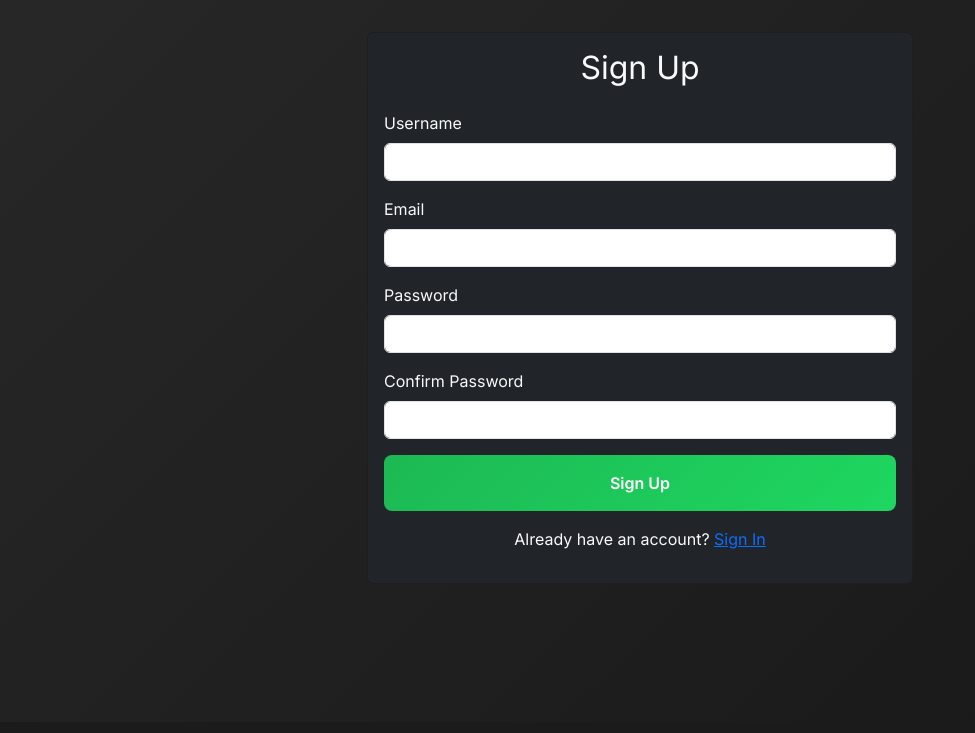
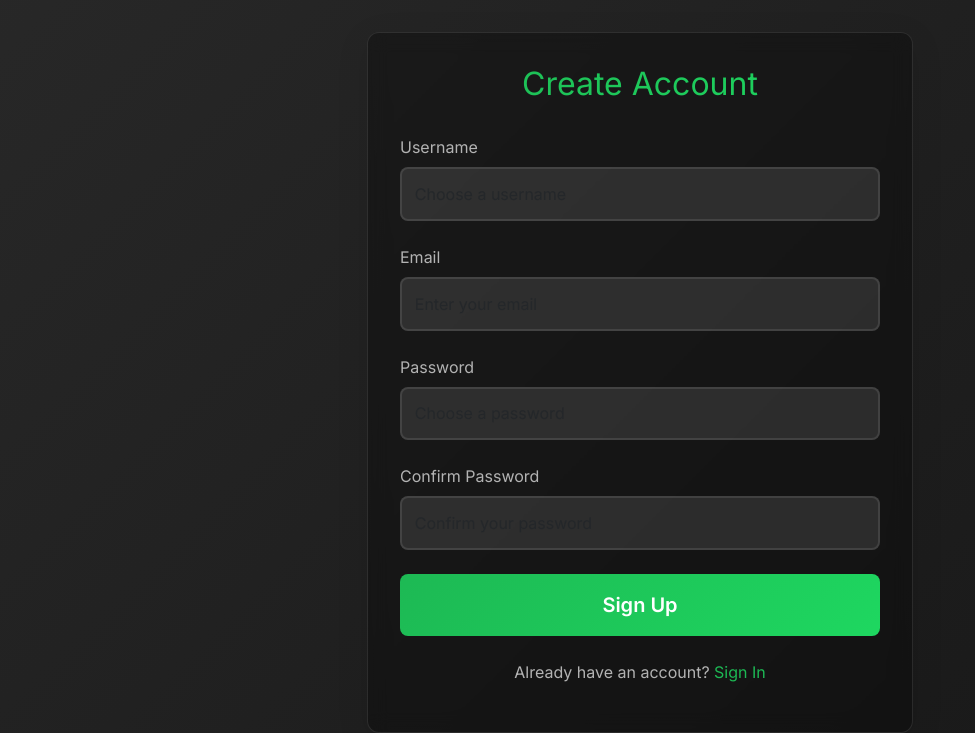
Before and after one commit to Ber906/spodown, a Flask app: page /signup in a window 1280 px wide. Shown: the part 78-811 px from the top of the page, without its empty margins (0-975 px from the left). Before the commit the page ends 661 px from the top, so only its background shows below. Run offline with Flask 3, Linux system fonts and the light colour scheme; some libraries are stand-ins or nearby versions.

Commit message:
Enhance design of main, sign-in, and sign-up pages; add styling for authentication pages.
Replit-Commit-Author: Agent
Replit-Commit-Session-Id: ed5a4378-1d35-4e0a-a8e6-a8da24c32c69
Replit-Commit-Screenshot-Url: https://storage.googleapis.com/screenshot-production-us-central1/2137c201-6830-4c91-9871-d430be0187df/d0fa71d6-0792-4940-9575-d9e1b6f5cdb2.jpg

```diff
--- a/static/css/style.css
+++ b/static/css/style.css
@@ -189,9 +189,9 @@ body {
 }
 
 .output-text {
-    color: var(--text-secondary);
     font-family: 'Fira Code', monospace;
     font-size: 0.9rem;
+    color: var(--text-secondary);
     white-space: pre-wrap;
     max-height: 300px;
     overflow-y: auto;
@@ -201,6 +201,7 @@ body {
 .alert {
     border-radius: 8px;
     border: none;
+    margin-bottom: 1rem;
 }
 
 .alert-success {
@@ -251,3 +252,60 @@ body {
 .downloading {
     animation: pulse 2s infinite;
 }
+
+/* Auth pages styling */
+.auth-card {
+    background: rgba(0, 0, 0, 0.3);
+    border-radius: 12px;
+    padding: 2rem;
+    box-shadow: 0 8px 32px rgba(0, 0, 0, 0.1);
+    backdrop-filter: blur(10px);
+    border: 1px solid rgba(255, 255, 255, 0.1);
+}
+
+.auth-card h2 {
+    text-align: center;
+    font-size: 2rem;
+    margin-bottom: 2rem;
+    background: var(--primary-gradient);
+    -webkit-background-clip: text;
+    -webkit-text-fill-color: transparent;
+}
+
+.form-control {
+    background: rgba(255, 255, 255, 0.1);
+    border: 2px solid rgba(255, 255, 255, 0.1);
+    color: var(--text-primary);
+    padding: 0.8rem;
+    border-radius: 8px;
+    transition: all 0.3s ease;
+}
+
+.form-control:focus {
+    background: rgba(255, 255, 255, 0.15);
+    border-color: var(--spotify-green);
+    box-shadow: 0 0 0 2px rgba(29, 185, 84, 0.2);
+    color: var(--text-primary);
+}
+
+.form-label {
+    color: var(--text-secondary);
+    font-weight: 500;
+    margin-bottom: 0.5rem;
+}
+
+.auth-footer {
+    text-align: center;
+    margin-top: 1.5rem;
+    color: var(--text-secondary);
+}
+
+.auth-footer a {
+    color: var(--spotify-green);
+    text-decoration: none;
+    transition: color 0.3s ease;
+}
+
+.auth-footer a:hover {
+    color: #1ED760;
+}
--- a/templates/auth/signup.html
+++ b/templates/auth/signup.html
@@ -3,46 +3,44 @@
 {% block content %}
 <div class="row justify-content-center">
     <div class="col-md-6">
-        <div class="card bg-dark text-light">
-            <div class="card-body">
-                <h2 class="text-center mb-4">Sign Up</h2>
+        <div class="auth-card">
+            <h2>Create Account</h2>
             <form method="POST">
                 {{ form.hidden_tag() }}
-                    <div class="mb-3">
+                <div class="mb-4">
                     {{ form.username.label(class="form-label") }}
-                        {{ form.username(class="form-control") }}
+                    {{ form.username(class="form-control", placeholder="Choose a username") }}
                     {% for error in form.username.errors %}
                         <span class="text-danger">{{ error }}</span>
                     {% endfor %}
                 </div>
-                    <div class="mb-3">
+                <div class="mb-4">
                     {{ form.email.label(class="form-label") }}
-                        {{ form.email(class="form-control") }}
+                    {{ form.email(class="form-control", placeholder="Enter your email") }}
                     {% for error in form.email.errors %}
                         <span class="text-danger">{{ error }}</span>
                     {% endfor %}
                 </div>
-                    <div class="mb-3">
+                <div class="mb-4">
                     {{ form.password.label(class="form-label") }}
-                        {{ form.password(class="form-control") }}
+                    {{ form.password(class="form-control", placeholder="Choose a password") }}
                     {% for error in form.password.errors %}
                         <span class="text-danger">{{ error }}</span>
                     {% endfor %}
                 </div>
-                    <div class="mb-3">
+                <div class="mb-4">
                     {{ form.confirm_password.label(class="form-label") }}
-                        {{ form.confirm_password(class="form-control") }}
+                    {{ form.confirm_password(class="form-control", placeholder="Confirm your password") }}
                     {% for error in form.confirm_password.errors %}
                         <span class="text-danger">{{ error }}</span>
                     {% endfor %}
                 </div>
                 <div class="d-grid">
-                        {{ form.submit(class="btn btn-spotify") }}
+                    {{ form.submit(class="btn btn-spotify btn-lg") }}
                 </div>
             </form>
-                <div class="text-center mt-3">
-                    <p>Already have an account? <a href="{{ url_for('auth.signin') }}" class="text-spotify">Sign In</a></p>
-                </div>
+            <div class="auth-footer">
+                <p>Already have an account? <a href="{{ url_for('auth.signin') }}">Sign In</a></p>
             </div>
         </div>
     </div>
```
Also changed, not shown: data/downloads.json (added, +9 -0 lines), templates/auth/signin.html (+9 -11 lines), 1 other file. Lines whose indentation alone changed are shown as unchanged.
